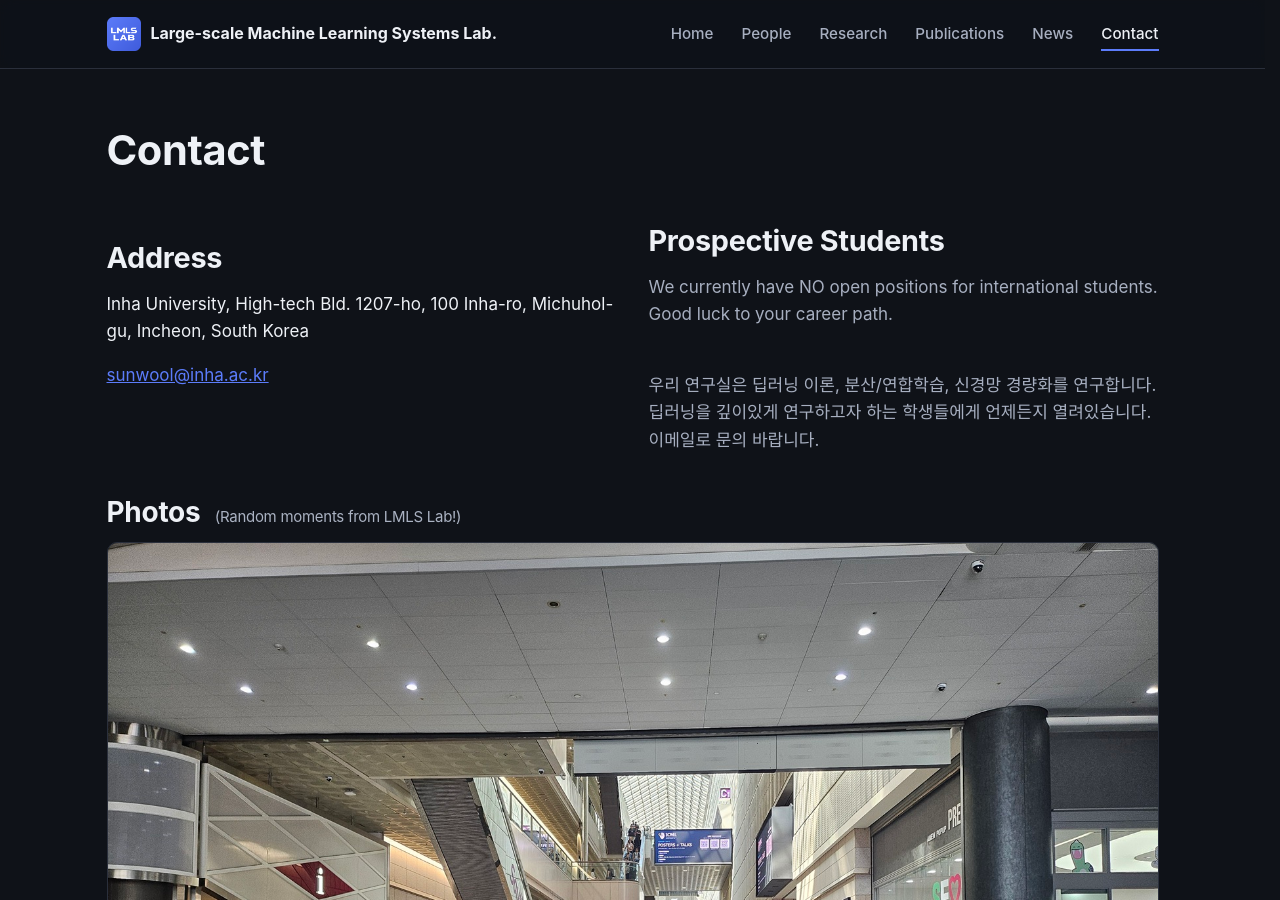
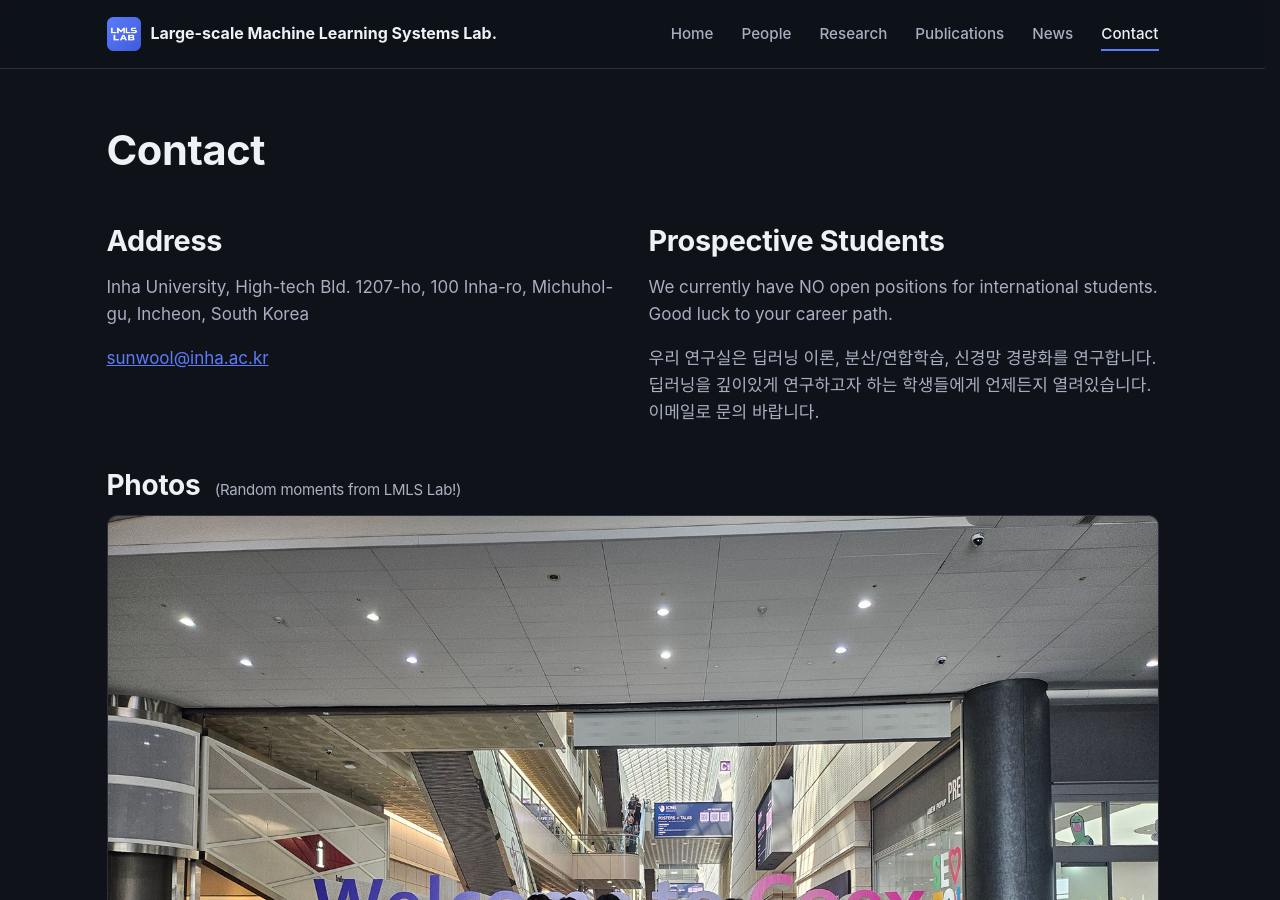
Before and after one commit to LMLS-Lab/lmls-lab.github.io, a Jekyll site: the page built from contact.md, in a window 1280 px wide and 900 px high. Built offline with Jekyll 4.4.1, drawn with Linux system fonts in a browser that asks for light colours.

Commit message:
Updated.

```diff
--- a/contact.md
+++ b/contact.md
@@ -10,21 +10,30 @@ group_photo_folder: /assets/images/group/
       <h1>Contact</h1>
     </div>
 
+
     <div class="contact-grid">
       <div class="prose">
-        <p><h2>Address</h2>
-        {{ site.address }}</p>
-        <p><a href="mailto:{{ site.email }}">{{ site.email }}</a></p>
+        <h2>Address</h2>
+        <p>{{ site.address }}</p>
+        <p>
+          <a href="mailto:{{ site.email }}">{{ site.email }}</a>
+        </p>
       </div>
 
       <div class="prose">
         <h2>Prospective Students</h2>
-        <p>We currently have NO open positions for international students. Good luck to your career path.</p><br>
-        <p>우리 연구실은 딥러닝 이론, 분산/연합학습, 신경망 경량화를 연구합니다. 딥러닝을 깊이있게 연구하고자 하는 학생들에게 언제든지 열려있습니다. 이메일로 문의 바랍니다.</p>
-
-        <!-- TODO: add admissions-cycle-specific notes, application links, or a map/directions here. -->
+        <p>
+          We currently have NO open positions for international students.
+          Good luck to your career path.
+        </p>
+        <p>
+          우리 연구실은 딥러닝 이론, 분산/연합학습, 신경망 경량화를 연구합니다.
+          딥러닝을 깊이있게 연구하고자 하는 학생들에게 언제든지 열려있습니다.
+          이메일로 문의 바랍니다.
+        </p>
       </div>
     </div>
+
   </div>
 
   {% comment %}
```
